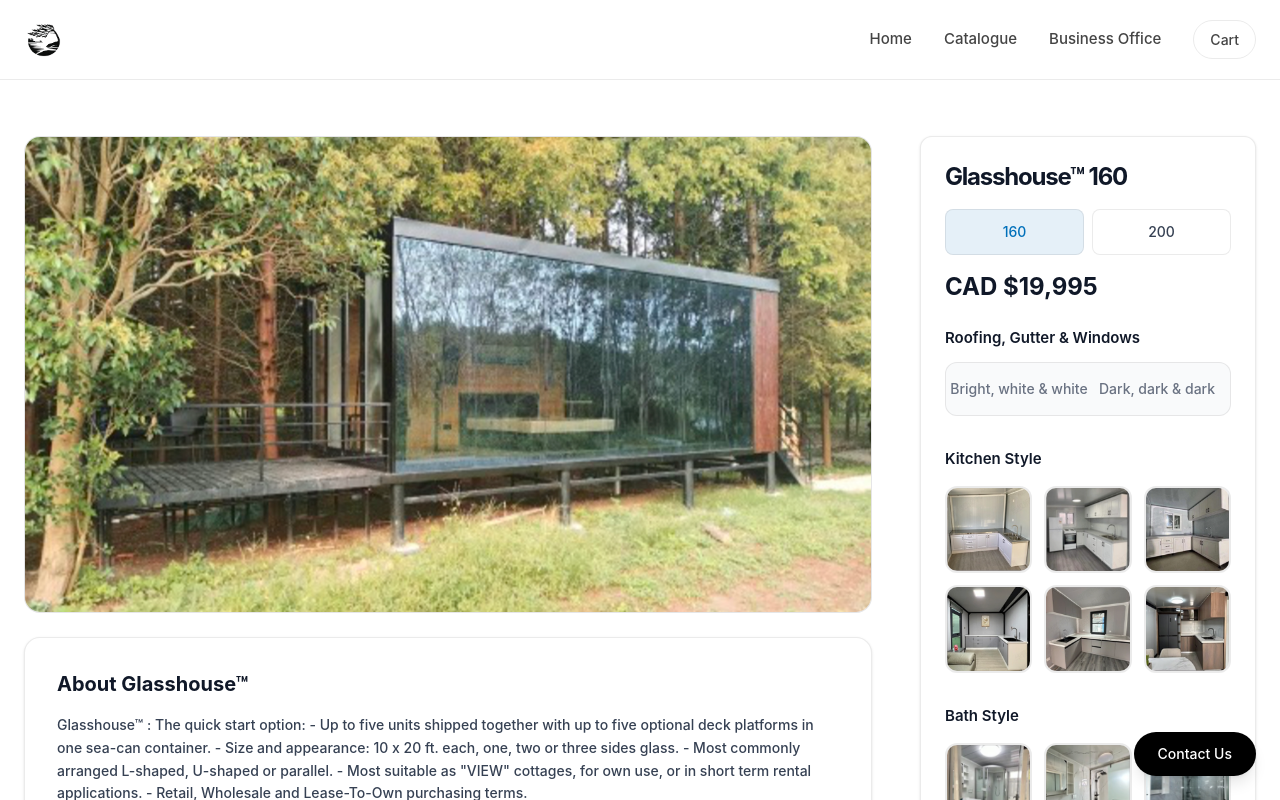
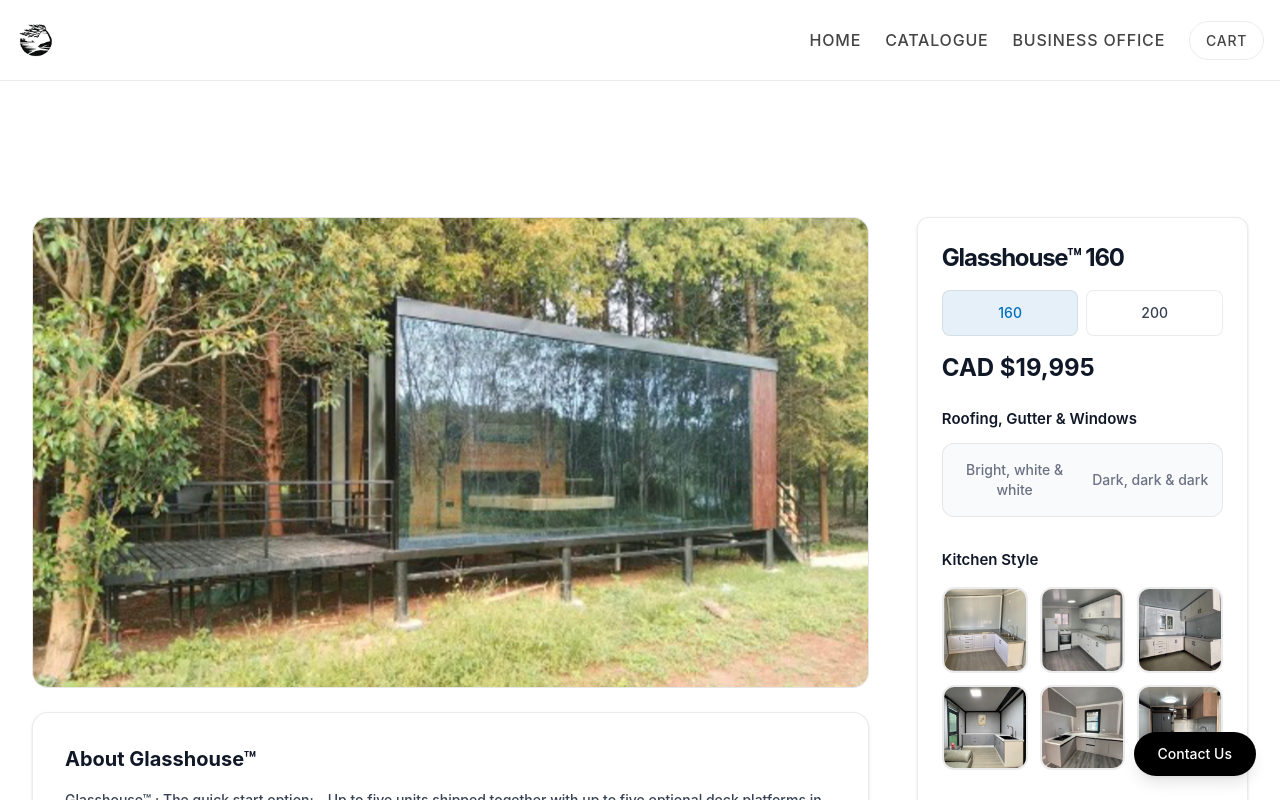
Before and after one commit to justinumailed-create/talishouse-clean, a Next.js app: page /glasshouse in a window 1280 px wide. Shown: the top 800 px of the page. Built offline with nearby package versions, Linux system fonts and the light colour scheme; no server answers; the database is empty.

Commit message:
fix: layout

```diff
--- a/app/add-project/page.tsx
+++ b/app/add-project/page.tsx
@@ -77,7 +77,7 @@
   const isFormValid = deliveryAcknowledgement && smsConsent;
 
   return (
-    <div className="min-h-[70vh] bg-white py-12 px-4">
+    <div className="container py-12">
       <div className="mx-auto max-w-md w-full">
         <div className="mb-10 text-center">
           <h1 className="text-4xl font-bold tracking-tighter uppercase text-gray-900">
--- a/app/business-office/page.tsx
+++ b/app/business-office/page.tsx
@@ -34,7 +34,7 @@
   ];
 
   return (
-    <div className="max-w-4xl mx-auto py-12 px-4">
+    <div className="container py-12">
       <h1 className="text-2xl font-semibold tracking-tight mb-8 text-center">
         Business Office
       </h1>
--- a/app/globals.css
+++ b/app/globals.css
@@ -30,13 +30,20 @@
 }
 
 @layer components {
-  .container-main {
+  .container {
     width: 100%;
     max-width: 1400px;
-    margin: 0 auto;
-    padding-left: 24px;
-    padding-right: 24px;
+    margin-left: auto;
+    margin-right: auto;
+    padding-left: 16px;
+    padding-right: 16px;
     box-sizing: border-box;
+  }
+
+  .main-layout {
+    display: grid;
+    grid-template-columns: 70% 30%;
+    gap: 24px;
   }
 
   .page-wrapper {
@@ -44,11 +51,16 @@
   }
 }
 
+* {
+  box-sizing: border-box;
+  border-color: var(--border-subtle);
+  max-width: 100%;
+}
+
 html, body {
-  max-width: 100%;
+  width: 100%;
   overflow-x: hidden !important;
   position: relative;
-  width: 100%;
 }
 
 body {
@@ -58,11 +70,11 @@
   -webkit-font-smoothing: antialiased;
   -moz-osx-font-smoothing: grayscale;
   min-height: 100vh;
-  padding-bottom: 100px;
+  padding-bottom: 90px; /* Fix contact bar overlap */
 }
 
 /* Force text visibility and wrapping */
-p, label, span {
+p, span, label {
   max-width: 100%;
   overflow-wrap: break-word;
   word-wrap: break-word;
@@ -74,12 +86,6 @@
   width: 100% !important;
   max-width: 100% !important;
   box-sizing: border-box !important;
-}
-
-* {
-  border-color: var(--border-subtle);
-  max-width: 100%;
-  box-sizing: border-box;
 }
 
 /* ========================================
@@ -130,7 +136,30 @@
   transition: transform 0.2s ease;
 }
 
-.option-card, .acknowledgement {
+.option-card {
+  width: 100% !important;
+  max-width: 100% !important;
+  display: flex !important;
+  gap: 12px !important;
+  padding: 16px !important;
+  box-sizing: border-box !important;
+  align-items: flex-start !important;
+}
+
+.option-card input {
+  flex-shrink: 0 !important;
+  margin-top: 4px !important;
+  width: auto !important; /* Reset width for checkbox/radio */
+}
+
+.option-card label {
+  flex: 1 1 0% !important;
+  min-width: 0 !important;
+  overflow-wrap: break-word !important;
+  word-break: break-word !important;
+}
+
+.acknowledgement {
   width: 100% !important;
   max-width: 100% !important;
   overflow: hidden !important;
@@ -141,13 +170,13 @@
   box-sizing: border-box !important;
 }
 
-.option-card input, .acknowledgement input {
+.acknowledgement input {
   flex-shrink: 0 !important;
   margin-top: 4px !important;
-  width: auto !important; /* Reset width for checkbox/radio */
+  width: auto !important;
 }
 
-.option-text, .acknowledgement-text, .option-card label, .acknowledgement label {
+.option-text, .acknowledgement-text {
   flex: 1 1 0% !important;
   min-width: 0 !important;
   word-break: break-word !important;
@@ -160,7 +189,7 @@
 
 @media (max-width: 768px) {
   .page-wrapper,
-  .container-main,
+  .container,
   .layout,
   .main,
   .form-container {
--- a/app/layout.tsx
+++ b/app/layout.tsx
@@ -48,7 +48,7 @@
           <CartProvider>
             <AssociateProvider>
               <Header />
-              <main className="flex-grow page-wrapper container-main mt-20 py-8 w-full">{children}</main>
+              <main className="flex-grow page-wrapper container mt-20 py-8 w-full">{children}</main>
               <Footer />
               <FloatingContactButton />
               <CartDrawer />
--- a/app/lease-to-own/page.tsx
+++ b/app/lease-to-own/page.tsx
@@ -140,7 +140,7 @@
 
   if (leaseState.status === "selecting") {
     return (
-      <div className="min-h-[70vh] bg-white py-12">
+      <div className="container py-12">
         <div className="mb-10 text-center">
           <h1 className="text-4xl font-bold tracking-tighter uppercase text-gray-900">
             Lease-to-Own
@@ -270,7 +270,7 @@
   }
 
   return (
-    <div className="min-h-[70vh] bg-white py-12">
+    <div className="container py-12">
       <div className="mb-10 text-center">
         <h1 className="text-4xl font-bold tracking-tighter uppercase text-gray-900">
           Your Lease
--- a/app/page.tsx
+++ b/app/page.tsx
@@ -70,7 +70,7 @@
   }
 
   return (
-    <div className="w-full overflow-hidden">
+    <div className="container">
       <div className="grid grid-cols-1 lg:grid-cols-3 gap-4 lg:gap-6 items-stretch w-full">
         <div className="lg:col-span-2 h-full">
           <div className="w-full h-full min-h-[300px] lg:min-h-[500px] rounded-xl overflow-hidden bg-gray-200">
--- a/app/subscription/page.tsx
+++ b/app/subscription/page.tsx
@@ -14,8 +14,8 @@
   };
 
   return (
-    <div className="min-h-[70vh] bg-white py-12">
-      <div className="mx-auto max-w-4xl">
+    <div className="container py-12">
+      <div className="w-full">
         <div className="mb-10 text-center">
           <h1 className="text-4xl font-bold tracking-tighter uppercase text-gray-900">
             Partner Programs
--- a/components/Header.tsx
+++ b/components/Header.tsx
@@ -1,5 +1,6 @@
 "use client";
 
+import { useState } from "react";
 import Image from "next/image";
 import Link from "next/link";
 import { usePathname } from "next/navigation";
@@ -10,12 +11,14 @@
 export default function Header() {
   const pathname = usePathname();
   const { openCart, itemCount } = useCart();
+  const [isMenuOpen, setIsMenuOpen] = useState(false);
 
   return (
-    <header className="fixed top-0 left-0 right-0 h-20 bg-white/95 backdrop-blur-md border-b border-gray-100 z-50 transition-all duration-300">
-      <div className="container-main h-full flex items-center justify-between">
+    <header className="navbar sticky top-0 bg-white z-[100] border-b border-[#eee]">
+      <div className="container max-w-[1400px] mx-auto px-4">
+        <div className="nav-inner flex items-center justify-between h-20">
           {/* LOGO (LEFT) */}
-        <div className="flex-shrink-0">
+          <div className="logo flex-shrink-0">
             <Link href={ROUTES.HOME} className="flex items-center">
               <Image
                 src="/logo.png"
@@ -28,12 +31,11 @@
             </Link>
           </div>
 
-        {/* NAVIGATION & CART (RIGHT) */}
-        <div className="flex items-center gap-8">
-          <nav className="hidden md:flex items-center gap-8">
+          {/* NAVIGATION LINKS (CENTER/RIGHT) */}
+          <nav className="nav-links hidden md:flex items-center gap-[24px] ml-auto mr-[24px]">
             <Link
               href={ROUTES.HOME}
-              className={`text-[15px] font-medium transition-colors hover:text-black ${
+              className={`text-base font-medium uppercase tracking-[0.05em] transition-colors hover:text-black ${
                 pathname === "/" ? "text-black" : "text-[#444]"
               }`}
             >
@@ -41,7 +43,7 @@
             </Link>
             <Link
               href={ROUTES.CATALOG}
-              className={`text-[15px] font-medium transition-colors hover:text-black ${
+              className={`text-base font-medium uppercase tracking-[0.05em] transition-colors hover:text-black ${
                 pathname.startsWith("/catalog") || pathname.startsWith("/catalogue")
                   ? "text-black"
                   : "text-[#444]"
@@ -51,7 +53,7 @@
             </Link>
             <GatedLink
               href={ROUTES.BUSINESS_OFFICE}
-              className={`text-[15px] font-medium transition-colors hover:text-black ${
+              className={`text-base font-medium uppercase tracking-[0.05em] transition-colors hover:text-black ${
                 pathname.startsWith("/business-office")
                   ? "text-black"
                   : "text-[#444]"
@@ -61,19 +63,88 @@
             </GatedLink>
           </nav>
 
-          {/* CART (FAR RIGHT) */}
+          {/* CART & MOBILE TOGGLE (FAR RIGHT) */}
+          <div className="cart flex items-center gap-4">
             <button
               onClick={openCart}
               className="group flex items-center gap-2 py-2 px-4 rounded-full border border-gray-200 hover:border-gray-900 transition-all duration-200"
             >
-            <span className="text-[14px] font-medium text-[#444] group-hover:text-black">Cart</span>
+              <span className="text-[14px] font-medium text-[#444] group-hover:text-black uppercase tracking-[0.05em]">Cart</span>
               {itemCount > 0 && (
                 <span className="flex items-center justify-center min-w-[20px] h-[20px] bg-black text-white text-[11px] font-bold rounded-full px-1">
                   {itemCount}
                 </span>
               )}
             </button>
+
+            {/* HAMBURGER MENU (MOBILE ONLY) */}
+            <button
+              onClick={() => setIsMenuOpen(!isMenuOpen)}
+              className="md:hidden p-2 text-[#444] hover:text-black"
+              aria-label="Toggle menu"
+            >
+              <svg
+                className="w-6 h-6"
+                fill="none"
+                stroke="currentColor"
+                viewBox="0 0 24 24"
+              >
+                {isMenuOpen ? (
+                  <path
+                    strokeLinecap="round"
+                    strokeLinejoin="round"
+                    strokeWidth={2}
+                    d="M6 18L18 6M6 6l12 12"
+                  />
+                ) : (
+                  <path
+                    strokeLinecap="round"
+                    strokeLinejoin="round"
+                    strokeWidth={2}
+                    d="M4 6h16M4 12h16M4 18h16"
+                  />
+                )}
+              </svg>
+            </button>
           </div>
+        </div>
+
+        {/* MOBILE NAVIGATION */}
+        {isMenuOpen && (
+          <nav className="md:hidden py-4 border-t border-[#eee] flex flex-col gap-4">
+            <Link
+              href={ROUTES.HOME}
+              onClick={() => setIsMenuOpen(false)}
+              className={`text-base font-medium uppercase tracking-[0.05em] px-2 transition-colors hover:text-black ${
+                pathname === "/" ? "text-black" : "text-[#444]"
+              }`}
+            >
+              Home
+            </Link>
+            <Link
+              href={ROUTES.CATALOG}
+              onClick={() => setIsMenuOpen(false)}
+              className={`text-base font-medium uppercase tracking-[0.05em] px-2 transition-colors hover:text-black ${
+                pathname.startsWith("/catalog") || pathname.startsWith("/catalogue")
+                  ? "text-black"
+                  : "text-[#444]"
+              }`}
+            >
+              Catalogue
+            </Link>
+            <GatedLink
+              href={ROUTES.BUSINESS_OFFICE}
+              onClick={() => setIsMenuOpen(false)}
+              className={`text-base font-medium uppercase tracking-[0.05em] px-2 transition-colors hover:text-black ${
+                pathname.startsWith("/business-office")
+                  ? "text-black"
+                  : "text-[#444]"
+              }`}
+            >
+              Business Office
+            </GatedLink>
+          </nav>
+        )}
       </div>
     </header>
   );
--- a/components/ProductLayout.tsx
+++ b/components/ProductLayout.tsx
@@ -55,7 +55,7 @@
   const showImage = hasValidImage || dbImageUrl;
 
   return (
-    <div className="w-full py-6">
+    <div className="container py-6">
       <div className="grid grid-cols-1 lg:grid-cols-10 gap-12 w-full">
         <div className="lg:col-span-7 flex flex-col gap-6 items-stretch">
           <div className="w-full aspect-[16/9] bg-gray-50 relative overflow-hidden rounded-2xl border border-gray-100">
--- a/lib/productImages.ts
+++ b/lib/productImages.ts
@@ -7,7 +7,7 @@
   // Talishouse Recreational
   'recreational': '/images/talishouse-420.svg',
   'talishouse-420': '/images/talishouse-420.svg',
-  'talishouse-800': '/images/talishouse/recreational/models/800.png',
+  'talishouse-800': '/images/talishouse-850.svg',
 
   // Talishouse Residential
   'residential': '/images/talishouse/residential/hero.png',
```
Also changed, not shown: app/catalog/page.tsx (+6 -6 lines). Lines whose indentation alone changed are shown as unchanged.
